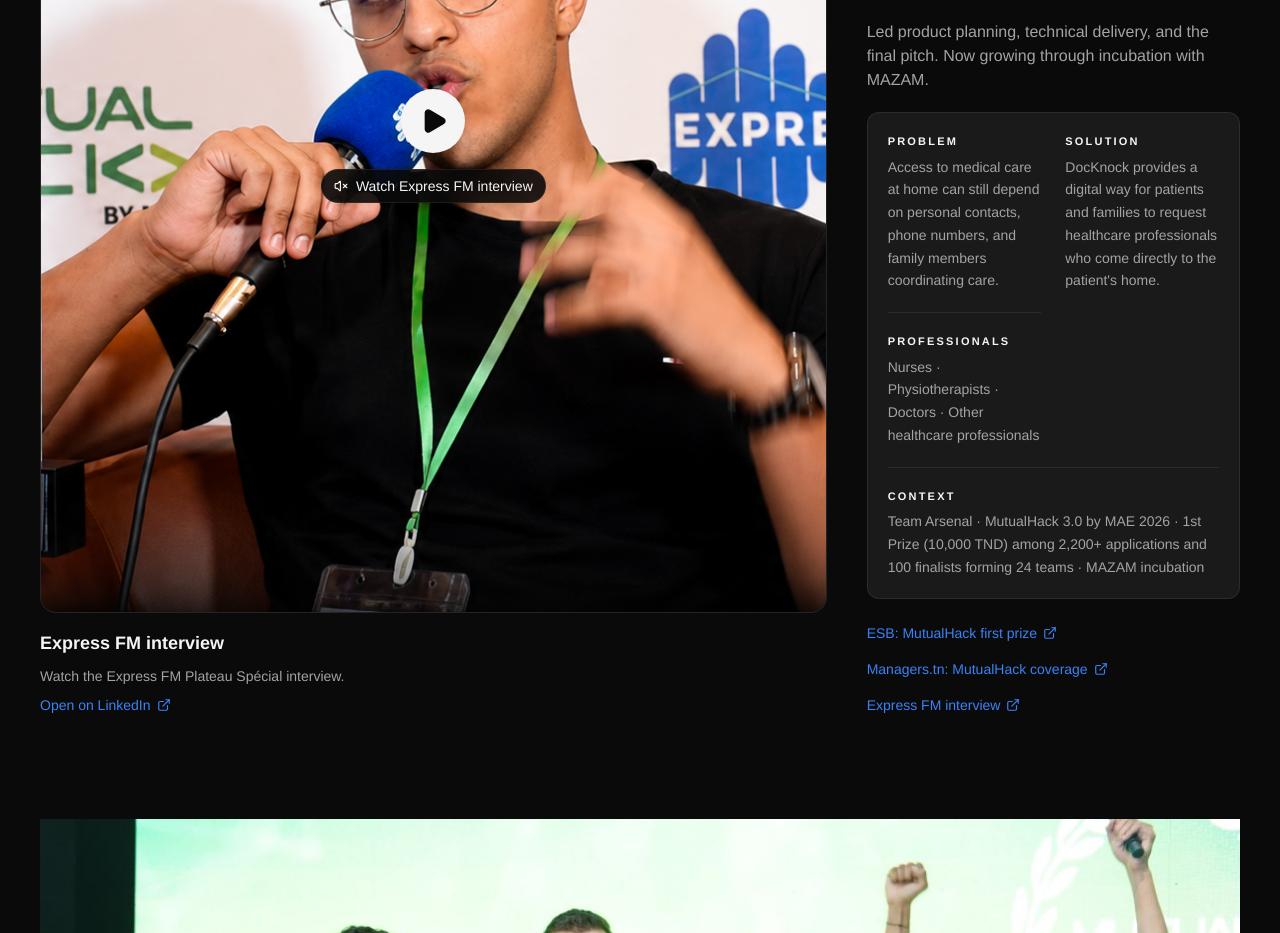
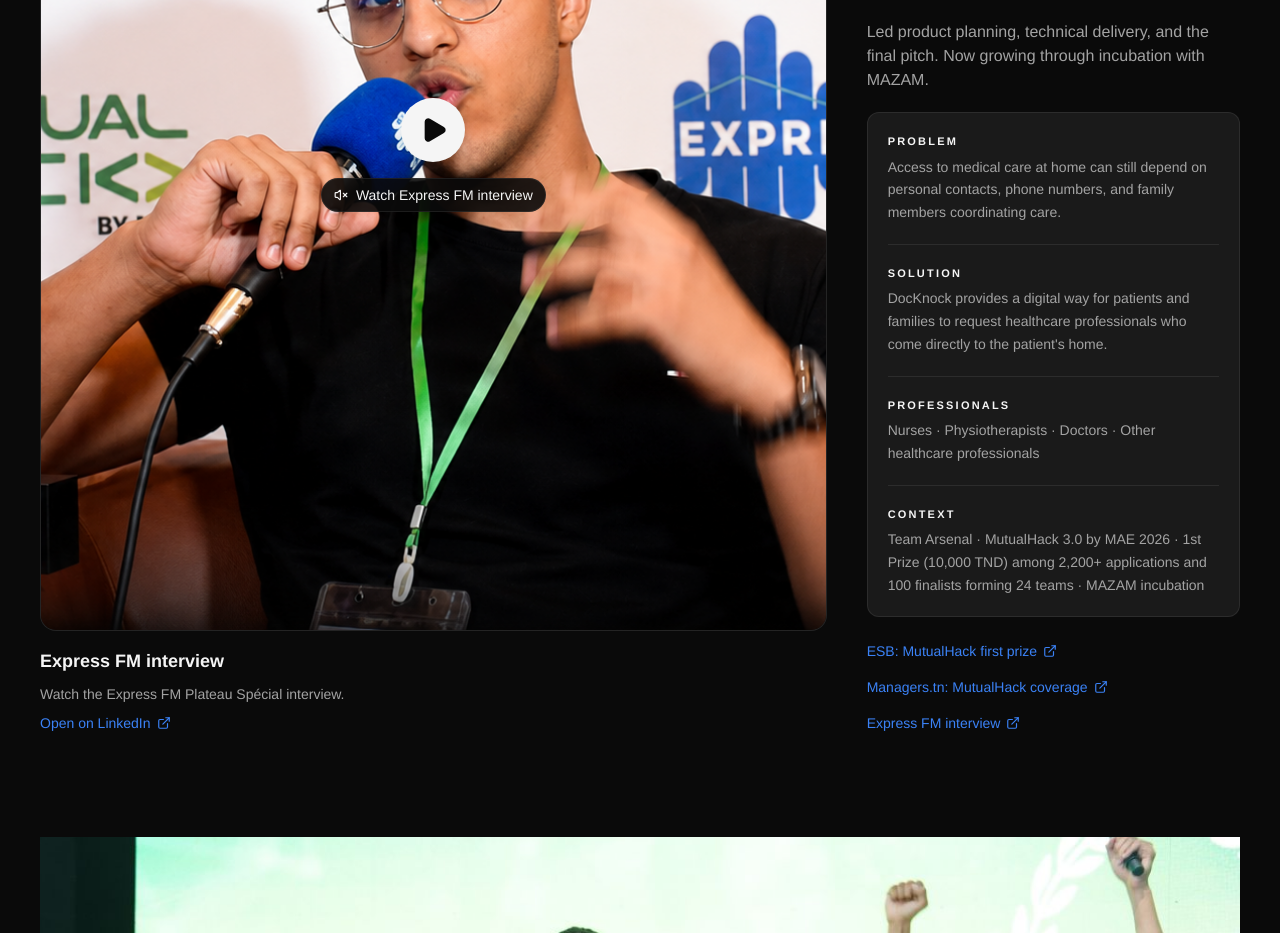
Before and after one commit to LouaySassi/portfolio-3, a React (Vite) app: page / in a window 1280 px wide. Shown: the part 1340-2273 px from the top of the page. Built offline with nearby package versions, Linux system fonts and the light colour scheme.

Commit message:
Refactor layout styles in LinkedInEmbed and DocKnockSection components for improved responsiveness and consistency. Adjusted grid and flex properties to enhance visual alignment across different screen sizes.

```diff
--- a/src/components/LinkedInEmbed.tsx
+++ b/src/components/LinkedInEmbed.tsx
@@ -63,12 +63,12 @@
   return (
     <div
       ref={containerRef}
-      className={`flex h-full flex-col gap-4 ${isLargePoster ? 'xl:min-h-0 xl:flex-1' : ''}`}
+      className={`flex h-full w-full flex-col gap-4 ${isLargePoster ? 'min-w-0 flex-1 lg:min-h-0' : ''}`}
     >
       <div
         className={`relative overflow-hidden rounded-2xl border border-line bg-surface ${
           isLargePoster
-            ? 'aspect-[16/10] min-h-[320px] sm:min-h-[420px] xl:aspect-auto xl:min-h-[640px] xl:flex-1'
+            ? 'aspect-[16/10] min-h-[320px] sm:min-h-[420px] lg:aspect-auto lg:min-h-[620px] lg:flex-1 xl:min-h-[640px]'
             : 'aspect-[4/5] sm:aspect-[16/10] lg:aspect-auto lg:min-h-[420px]'
         }`}
       >
--- a/src/components/portfolio/DocKnockSection.tsx
+++ b/src/components/portfolio/DocKnockSection.tsx
@@ -15,8 +15,8 @@
         </p>
       }
     >
-      <div className="grid grid-cols-1 gap-8 xl:grid-cols-12 xl:items-stretch xl:gap-10">
-        <div className="flex xl:col-span-8 xl:min-h-0">
+      <div className="grid grid-cols-1 gap-8 lg:grid-cols-12 lg:items-stretch lg:gap-8 xl:gap-10">
+        <div className="flex min-w-0 lg:col-span-7 lg:min-h-0 xl:col-span-8">
           <LinkedInEmbed
             postUrn={DOCKNOCK.linkedInEmbed.postUrn}
             title={DOCKNOCK.linkedInEmbed.title}
@@ -31,7 +31,7 @@
           />
         </div>
 
-        <div className="flex flex-col gap-5 xl:col-span-4 xl:justify-start">
+        <div className="flex min-w-0 flex-col gap-5 lg:col-span-5 lg:justify-start xl:col-span-4">
           <img
             src={DOCKNOCK.logoWhite}
             alt="DocKnock logo"
@@ -45,20 +45,18 @@
           </div>
           <p className="text-sm md:text-base leading-relaxed text-ink-soft">{DOCKNOCK.role}</p>
           <div className="rounded-xl border border-line bg-elevated p-4 sm:p-5">
-            <dl className="grid gap-5 sm:grid-cols-2 sm:gap-x-6 sm:gap-y-5">
+            <dl className="grid gap-5">
               {(
                 [
                   { label: 'Problem', value: DOCKNOCK.problem },
                   { label: 'Solution', value: DOCKNOCK.solution },
                   { label: 'Professionals', value: DOCKNOCK.professionals },
-                  { label: 'Context', value: DOCKNOCK.context, fullWidth: true },
+                  { label: 'Context', value: DOCKNOCK.context },
                 ] as const
-              ).map(({ label, value, fullWidth }) => (
+              ).map(({ label, value }) => (
                 <div
                   key={label}
-                  className={`border-t border-line pt-5 first:border-t-0 first:pt-0 sm:[&:nth-child(-n+2)]:border-t-0 sm:[&:nth-child(-n+2)]:pt-0 ${
-                    fullWidth ? 'sm:col-span-2' : ''
-                  }`}
+                  className="border-t border-line pt-5 first:border-t-0 first:pt-0"
                 >
                   <dt className="mb-1.5 text-[0.6875rem] font-semibold uppercase tracking-[0.2em] text-ink">
                     {label}
```
